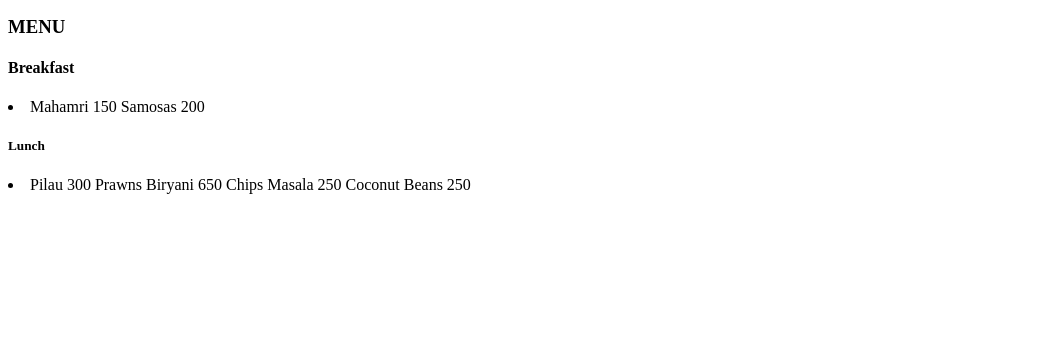
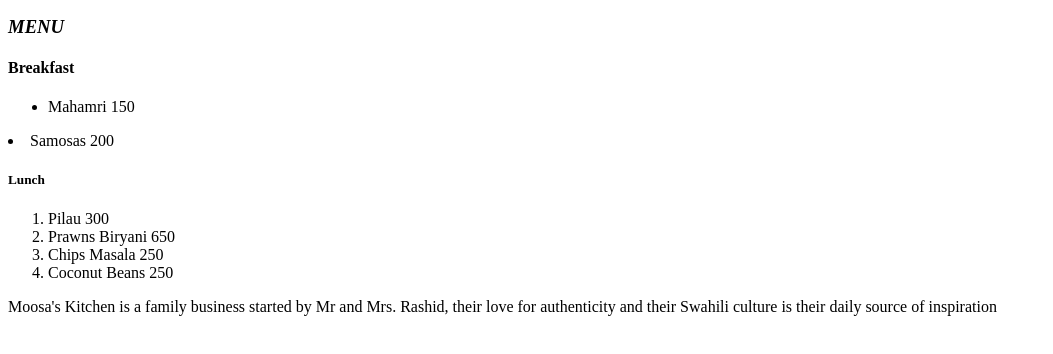
Before and after one commit to Rehema-Aida/moosas-kitchen, a plain HTML site: page moosas-kitchen.html in a window 1280 px wide. Shown: the part 184-538 px from the top of the page, without its empty margins (0-1053 px from the left). Drawn offline with Linux system fonts and the light colour scheme.

```diff
--- a/moosas-kitchen.html
+++ b/moosas-kitchen.html
@@ -1,25 +1,30 @@
 <!DOCTYPE html>
 <html>
 <head>
-<title>FIRST CLASS</title>
+    <title>FIRST CLASS</title>
 </head>
 <body>
 
 	<h1>MOOSA'S KITCHEN</h1>
-	<h2><em>Bringing the Ocean to The City Under the Sun</em></h2>
+	<h2><em>Bringing the Ocean to The <strong>City Under the Sun</strong></em></h2>
 	<p1>We pride ourselves to be the best Swahili cuisine restaurant in Nairobi.</p1>
     <br>
     <p2>Serving fresh sea food from the ocean with organic spices and vegetables, sourced from our local farmers around the environs of this vibrant city.</p2>
     <br>
     <img scr= "swahili food.jpg" alt = "Fried Spices" style ="width:600px;height:300px;">
-	<h3> MENU </h3>
+	<h3> <em>MENU</em> </h3>
     <h4>Breakfast </h4>
-    <li>Mahamri 150
-        Samosas 200 </li>
+    <ul>
+        <li>Mahamri 150</ul>
+        <li>Samosas 200 </li>
+    </ul>
     <h5>Lunch </h5>
-    <li>Pilau 300
-        Prawns Biryani 650
-        Chips Masala 250
-        Coconut Beans 250 </li>
+    <ol>
+        <li>Pilau 300
+        <li>Prawns Biryani 650</ul>
+        <li>Chips Masala 250</ul>
+        <li>Coconut Beans 250 </li>
+    </ol>
+    <p3>Moosa's Kitchen is a family business started by Mr and Mrs. Rashid, their love for authenticity and their Swahili culture is their daily source of inspiration</p3>
 </body>
 </html>
```
